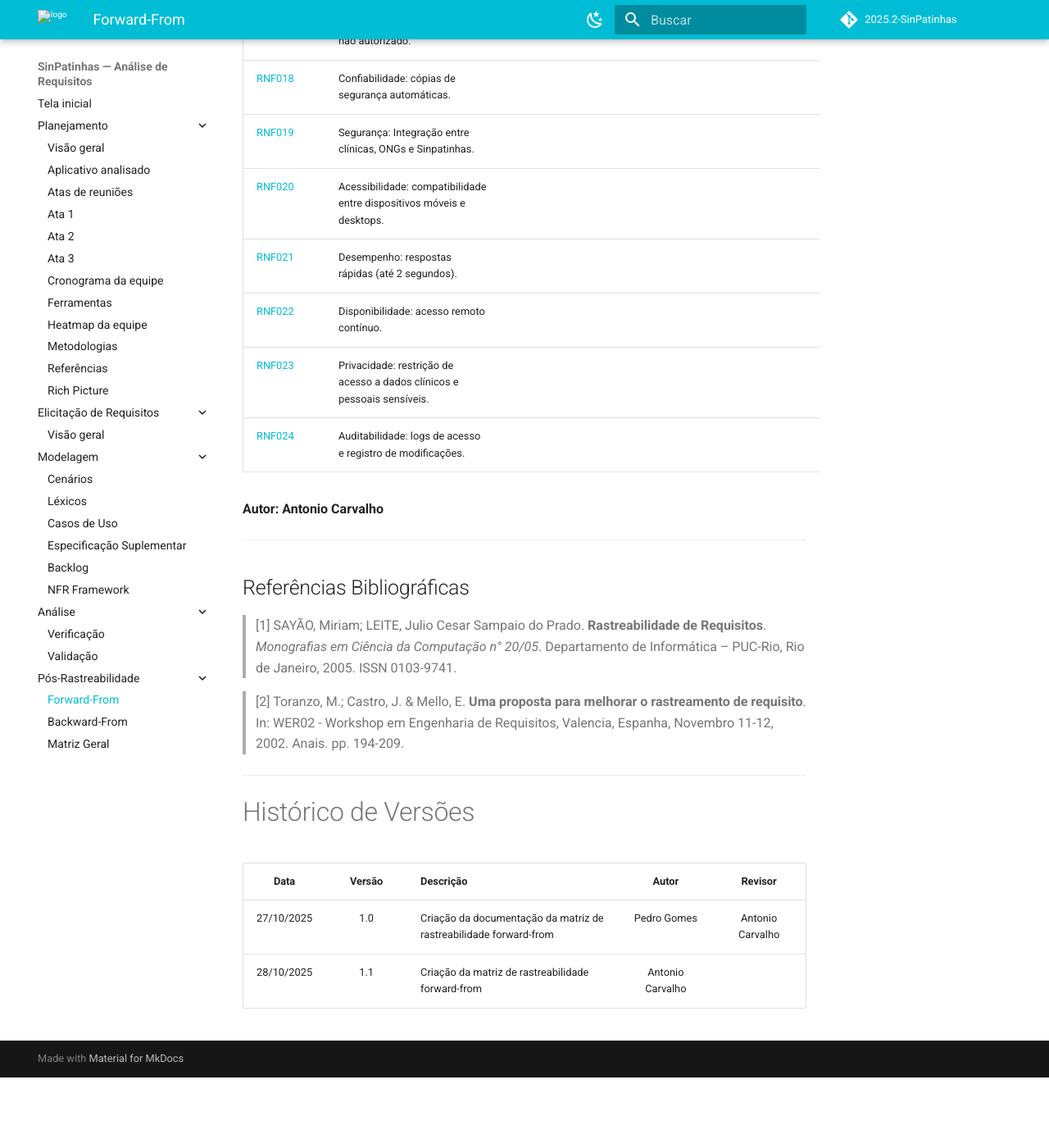
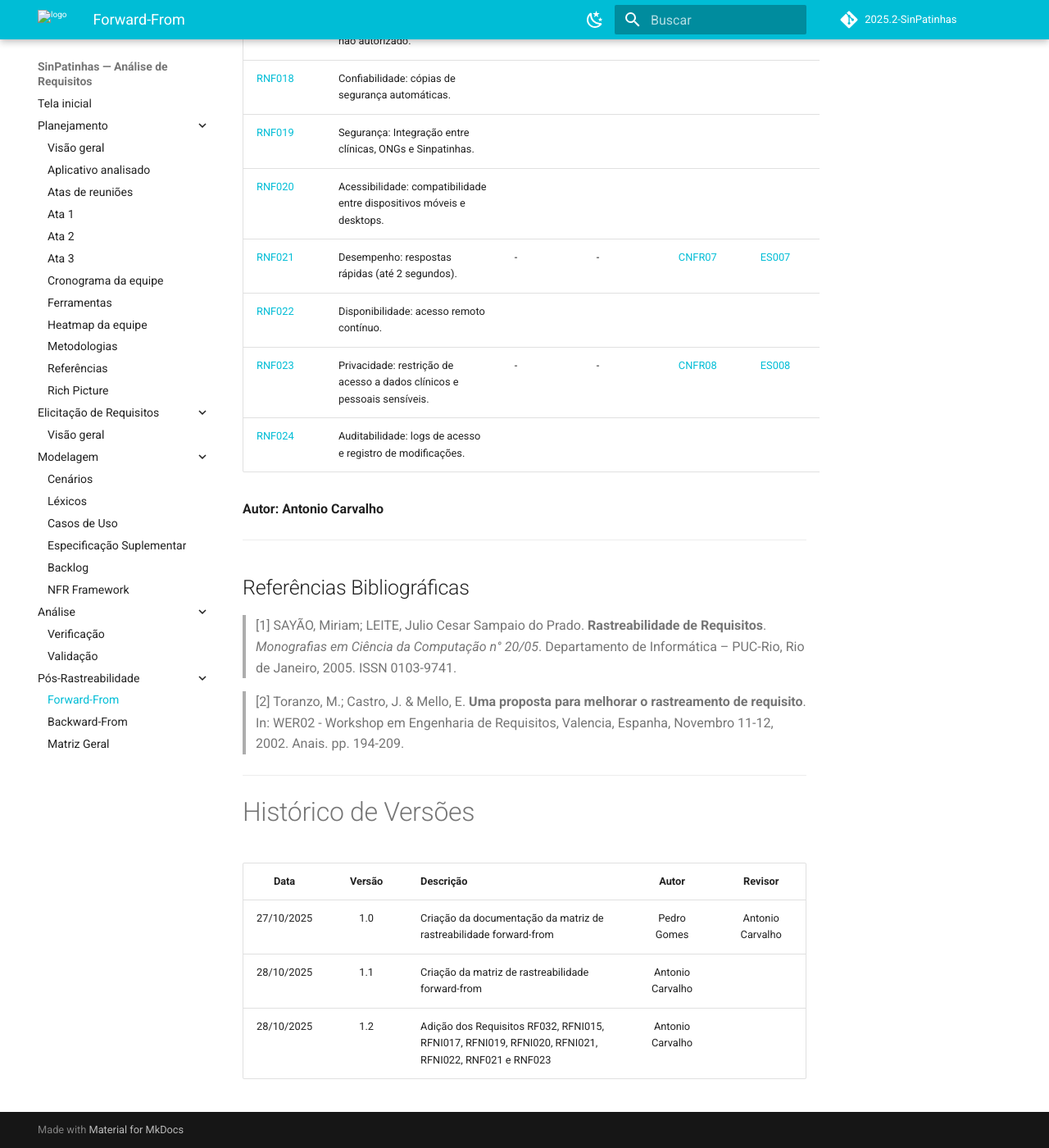
Before and after one commit to Requisitos-de-Software/2025.2-SinPatinhas, an MkDocs documentation site: the page built from docs/pos-rastreabilidade/foward_from.md, in a window 1280 px wide and 1400 px high, scrolled down 9636 px. Shown: the whole window at 82% size. Built offline with MkDocs 1.6.1 and Material for MkDocs 9.7.7, drawn with Linux system fonts in a browser that asks for light colours; comment, search, counter and statistics services are not loaded; before the commit the page ends 10950 px from its top, so only the background shows below that; some of the changed text lies outside the part shown.

Commit message:
feat: adição de rastreabilidade de alguns requisitos

```diff
--- a/docs/pos-rastreabilidade/foward_from.md
+++ b/docs/pos-rastreabilidade/foward_from.md
@@ -165,9 +165,9 @@ Os links nas colunas **ID** direcionam para os requisitos originais.
 | [RNF018](../elicitacao/tecnicas_elicitacao/requisitos_elicitados.md#rnf018) | Confiabilidade: cópias de segurança automáticas. |  |  |  |  |  |  |  |
 | [RNF019](../elicitacao/tecnicas_elicitacao/requisitos_elicitados.md#rnf019) | Segurança: Integração entre clínicas, ONGs e Sinpatinhas. |  |  |  |  |  |  |  |
 | [RNF020](../elicitacao/tecnicas_elicitacao/requisitos_elicitados.md#rnf020) | Acessibilidade: compatibilidade entre dispositivos móveis e desktops. |  |  |  |  |  |  |  |
-| [RNF021](../elicitacao/tecnicas_elicitacao/requisitos_elicitados.md#rnf021) | Desempenho: respostas rápidas (até 2 segundos). |  |  |  |  |  |  |  |
+| [RNF021](../elicitacao/tecnicas_elicitacao/requisitos_elicitados.md#rnf021) | Desempenho: respostas rápidas (até 2 segundos). | - | - | [CNFR07](../../modelagem/gravacoes/mateus/nfr_frame_1.md) | [ES007](/modelagem/gravacoes/mateus/especificacao.md) | - | - | [] |
 | [RNF022](../elicitacao/tecnicas_elicitacao/requisitos_elicitados.md#rnf022) | Disponibilidade: acesso remoto contínuo. |  |  |  |  |  |  |  |
-| [RNF023](../elicitacao/tecnicas_elicitacao/requisitos_elicitados.md#rnf023) | Privacidade: restrição de acesso a dados clínicos e pessoais sensíveis. |  |  |  |  |  |  |  |
+| [RNF023](../elicitacao/tecnicas_elicitacao/requisitos_elicitados.md#rnf023) | Privacidade: restrição de acesso a dados clínicos e pessoais sensíveis. | - | - | [CNFR08](../../modelagem/gravacoes/mateus/nfr_frame_2.md) | [ES008](/modelagem/gravacoes/mateus/especificacao.md) | - | - | [] |
 | [RNF024](../elicitacao/tecnicas_elicitacao/requisitos_elicitados.md#rnf024) | Auditabilidade: logs de acesso e registro de modificações. |  |  |  |  |  |  |  |
 
 **Autor: Antonio Carvalho**
@@ -192,3 +192,4 @@ Os links nas colunas **ID** direcionam para os requisitos originais.
 | :--------: | :----: | :---------------------------------------- | :----------------------------------------: | :----------------------------------------: |
 | 27/10/2025 |  1.0   |  Criação da documentação da matriz de rastreabilidade forward-from| Pedro Gomes   | Antonio Carvalho  |
 | 28/10/2025 |  1.1   |  Criação da matriz de rastreabilidade forward-from | Antonio Carvalho   |   |
+| 28/10/2025 |  1.2   |  Adição dos Requisitos RF032, RFNI015, RFNI017, RFNI019, RFNI020, RFNI021, RFNI022, RNF021 e RNF023  | Antonio Carvalho   |   |
```
Also changed, not shown: other parts of docs/pos-rastreabilidade/foward_from.md (+7 -7 lines), docs/modelagem/cenarios.md (+1 -1 lines).
